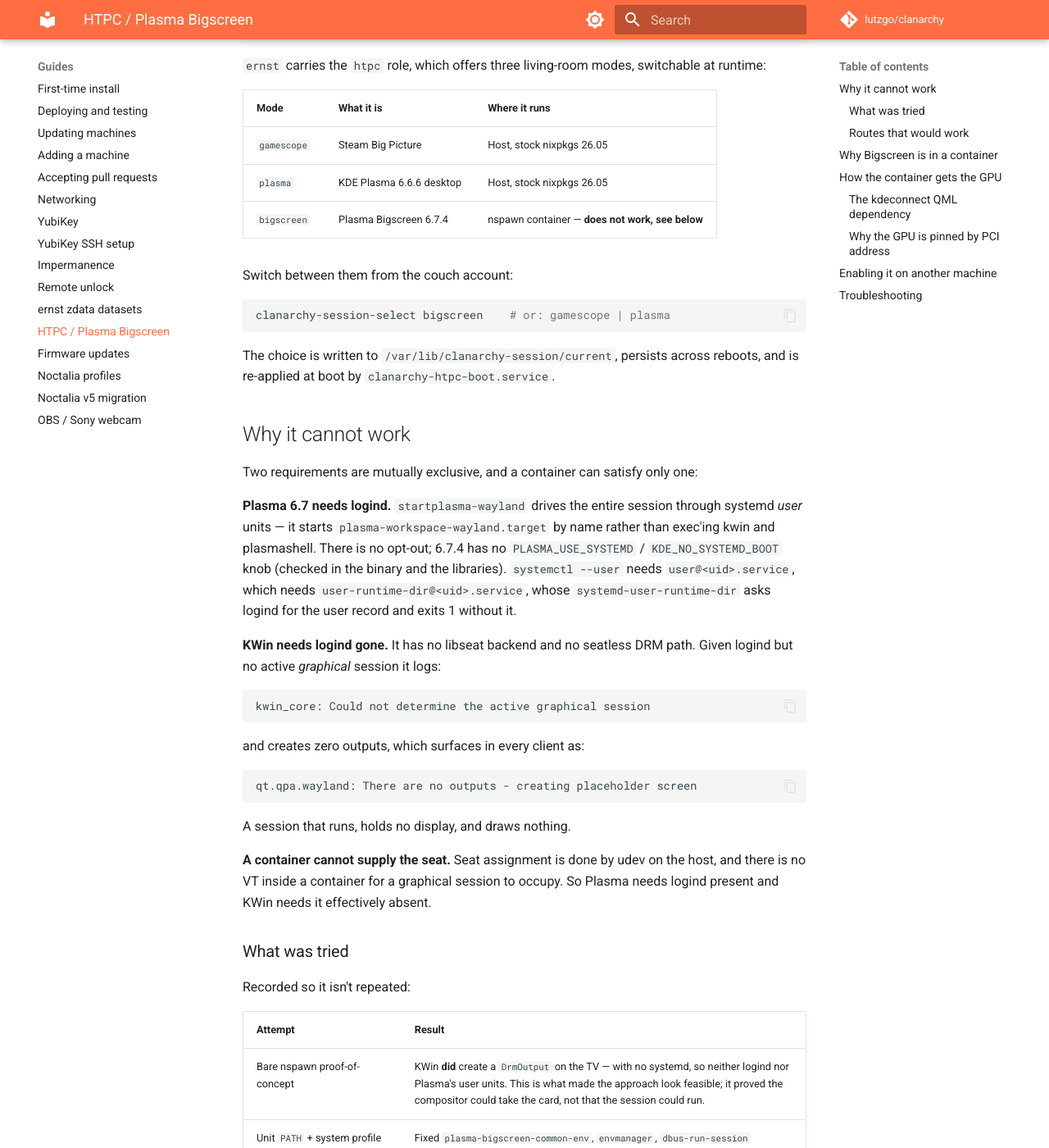
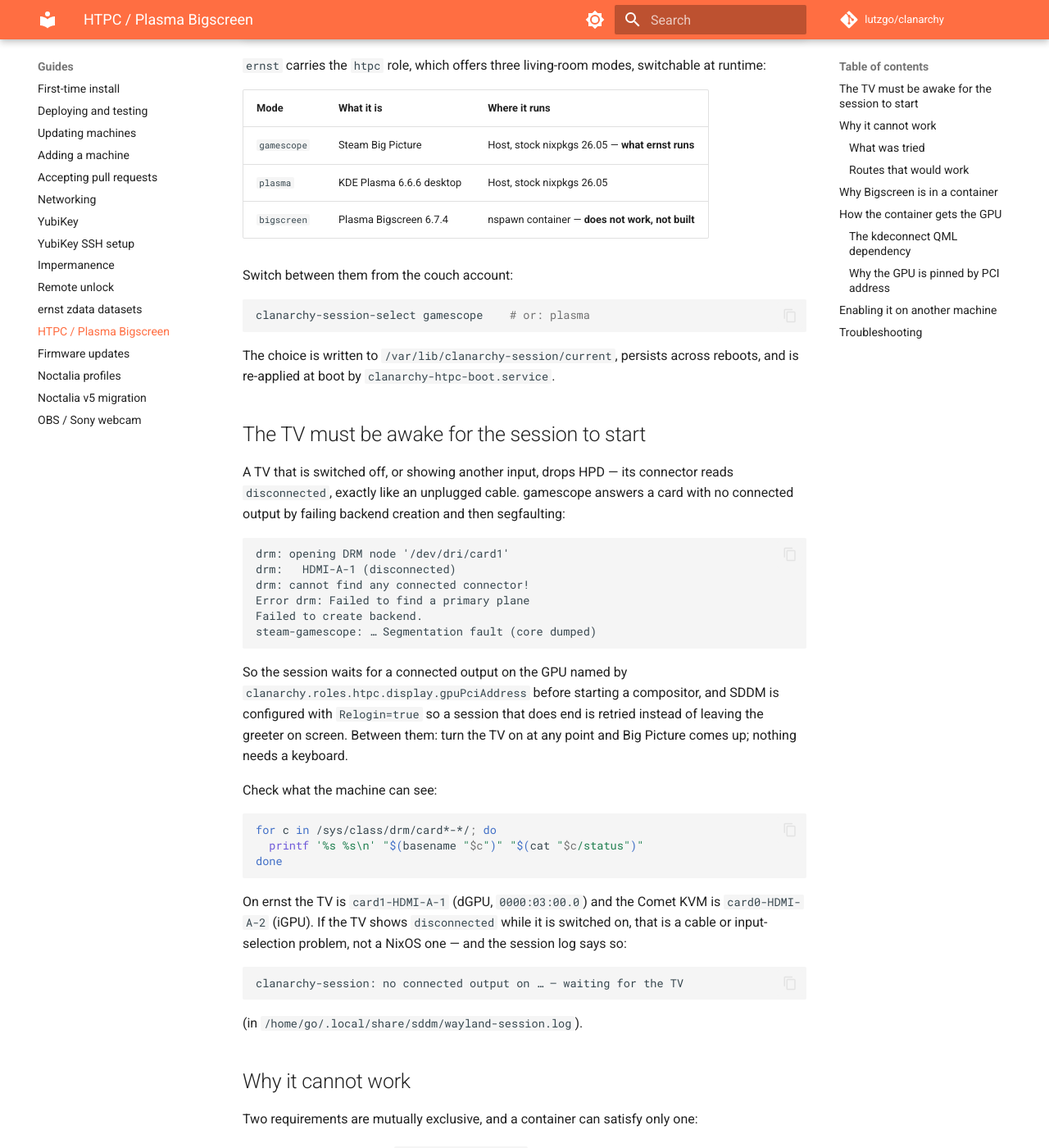
Before and after one commit to lutzgo/clanarchy, an MkDocs documentation site: the page built from docs/guides/htpc-bigscreen.md, in a window 1280 px wide and 1400 px high, scrolled down 359 px. Shown: the whole window at 82% size. Built offline with MkDocs 1.6.1 and Material for MkDocs 9.7.7, drawn with Linux system fonts in a browser that asks for light colours; comment, search, counter and statistics services are not loaded; some of the changed text lies outside the part shown.

Commit message:
fix(htpc): land ernst in Big Picture instead of a greeter (#68)
ernst was found sitting on the SDDM greeter with no session. Autologin had
worked: sddm authenticated `go`, started clanarchy-session-run, and the
session was gone in the same second.

The session log says why —

  drm: opening DRM node '/dev/dri/card1'
  drm:   HDMI-A-1 (disconnected)
  drm: cannot find any connected connector!
  Error drm: Failed to find a primary plane
  Failed to create backend.
  steam-gamescope: … Segmentation fault (core dumped)

The TV was off. A TV that is off drops HPD, so its connector reads
disconnected exactly like an unplugged cable, and gamescope answers a card
with no connected output by failing backend creation and then segfaulting in
teardown (the compileAllPipelines crash in the coredumps is that teardown,
not the cause). SDDM's Relogin defaults to false, so the greeter came up and
stayed up — for six hours, until someone SSHed in.

Two changes, and they need each other:

  * The session waits for a connected output on the GPU named by the new
    `clanarchy.roles.htpc.display.gpuPciAddress` before starting any
    compositor. The card is resolved from the PCI address at runtime, never
    from a cardN name — numbering on this board is inverted and can flip on a
    kernel bump. Fail-open when the address matches no card, so a typo cannot
    produce a machine with neither a session nor a greeter.

  * `Relogin=true` when autologin is on, so a session that does end is
    retried rather than parking the TV on a login form nobody in the living
    room has a keyboard for. The wait is what keeps this from becoming a hot
    crash-relogin loop while the TV is off: the session blocks instead of
    exiting.

Also applies #64's decision, which was written into the module and the guide
but never into the inventory: `bigscreen.enable = false` on ernst. It had
stayed true after the revert, so the machine kept building a second complete
Plasma generation from nixpkgs-unstable for a mode that shows a black screen,
and Steam's own "Switch to Desktop" button was still mapped onto it. With the
arm not built, a stale "bigscreen" in the session state file now falls through
to gamescope rather than to a mouse-and-keyboard desktop.

Test plan is in the PR body; the waiter's four paths were exercised against a
mocked sysfs tree before this was proposed.

Co-authored-by: Claude Opus 5 <noreply@anthropic.com>

````diff
--- a/docs/guides/htpc-bigscreen.md
+++ b/docs/guides/htpc-bigscreen.md
@@ -1,12 +1,12 @@
 # Plasma Bigscreen on the TV
 
-!!! failure "Bigscreen does not work in the container. It is parked."
+!!! failure "Bigscreen does not work in the container. It is parked and disabled."
 
     The `bigscreen` mode builds, deploys and starts — and shows nothing. It
     cannot be made to work inside a container, for a structural reason
-    described under [Why it cannot work](#why-it-cannot-work). Leave
-    `clanarchy.roles.htpc.bigscreen.enable` off; the TV runs the gamescope
-    Steam session with Jellyfin Media Player.
+    described under [Why it cannot work](#why-it-cannot-work).
+    `clanarchy.roles.htpc.bigscreen.enable` is **off on ernst** and should stay
+    off; the TV runs the gamescope Steam session with Jellyfin Media Player.
 
     The container and the session-switching machinery are kept, because both
     are correct and either escape route reuses most of them.
@@ -16,18 +16,58 @@ switchable at runtime:
 
 | Mode | What it is | Where it runs |
 |------|------------|---------------|
-| `gamescope` | Steam Big Picture | Host, stock nixpkgs 26.05 |
+| `gamescope` | Steam Big Picture | Host, stock nixpkgs 26.05 — **what ernst runs** |
 | `plasma` | KDE Plasma 6.6.6 desktop | Host, stock nixpkgs 26.05 |
-| `bigscreen` | Plasma Bigscreen 6.7.4 | nspawn container — **does not work, see below** |
+| `bigscreen` | Plasma Bigscreen 6.7.4 | nspawn container — **does not work, not built** |
 
 Switch between them from the couch account:
 
 ```bash
-clanarchy-session-select bigscreen    # or: gamescope | plasma
+clanarchy-session-select gamescope    # or: plasma
 ```
 
 The choice is written to `/var/lib/clanarchy-session/current`, persists across
 reboots, and is re-applied at boot by `clanarchy-htpc-boot.service`.
+
+## The TV must be awake for the session to start
+
+A TV that is switched off, or showing another input, drops HPD — its connector
+reads `disconnected`, exactly like an unplugged cable. gamescope answers a card
+with no connected output by failing backend creation and then segfaulting:
+
+```
+drm: opening DRM node '/dev/dri/card1'
+drm:   HDMI-A-1 (disconnected)
+drm: cannot find any connected connector!
+Error drm: Failed to find a primary plane
+Failed to create backend.
+steam-gamescope: … Segmentation fault (core dumped)
+```
+
+So the session waits for a connected output on the GPU named by
+`clanarchy.roles.htpc.display.gpuPciAddress` before starting a compositor, and
+SDDM is configured with `Relogin=true` so a session that does end is retried
+instead of leaving the greeter on screen. Between them: turn the TV on at any
+point and Big Picture comes up; nothing needs a keyboard.
+
+Check what the machine can see:
+
+```bash
+for c in /sys/class/drm/card*-*/; do
+  printf '%s %s\n' "$(basename "$c")" "$(cat "$c/status")"
+done
+```
+
+On ernst the TV is `card1-HDMI-A-1` (dGPU, `0000:03:00.0`) and the Comet KVM is
+`card0-HDMI-A-2` (iGPU). If the TV shows `disconnected` while it is switched on,
+that is a cable or input-selection problem, not a NixOS one — and the session
+log says so:
+
+```
+clanarchy-session: no connected output on … — waiting for the TV
+```
+
+(in `/home/go/.local/share/sddm/wayland-session.log`).
 
 ## Why it cannot work
 
````
Also changed, not shown: docs/roadmap.md (+2 -9 lines), service-modules/machine-type.md (+3 -2 lines), 3 other files.
